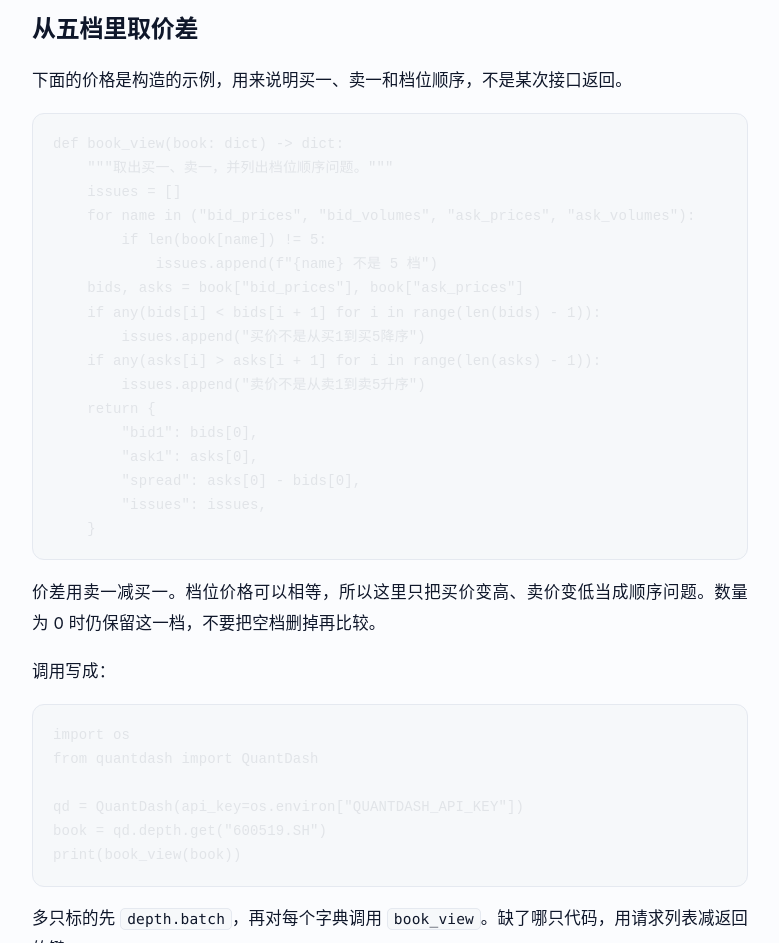
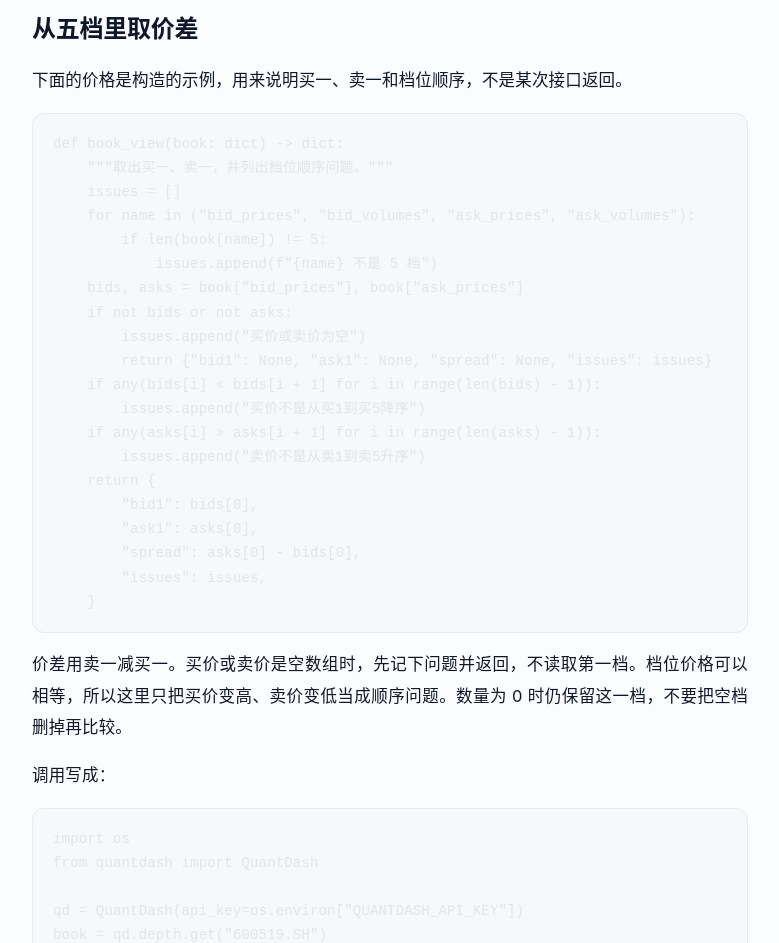
Before and after one commit to quantdash-net/blog, an Astro site: page /posts/five-level-spread in a window 1280 px wide. Shown: the part 800-1743 px from the top of the page, without its empty margins (112-891 px from the left). Built offline with nearby package versions, Linux system fonts and the light colour scheme; Astro itself is replaced by a stand-in of ours; code samples lack their colours.

Commit message:
修订：空盘口不读取第一档
Co-authored-by: benchmark_cc <Carlosxiaoqing@users.noreply.github.com>

````diff
--- a/src/content/posts/five-level-spread.md
+++ b/src/content/posts/five-level-spread.md
@@ -25,6 +25,9 @@ def book_view(book: dict) -> dict:
         if len(book[name]) != 5:
             issues.append(f"{name} 不是 5 档")
     bids, asks = book["bid_prices"], book["ask_prices"]
+    if not bids or not asks:
+        issues.append("买价或卖价为空")
+        return {"bid1": None, "ask1": None, "spread": None, "issues": issues}
     if any(bids[i] < bids[i + 1] for i in range(len(bids) - 1)):
         issues.append("买价不是从买1到买5降序")
     if any(asks[i] > asks[i + 1] for i in range(len(asks) - 1)):
@@ -37,7 +40,7 @@ def book_view(book: dict) -> dict:
     }
 ```
 
-价差用卖一减买一。档位价格可以相等，所以这里只把买价变高、卖价变低当成顺序问题。数量为 0 时仍保留这一档，不要把空档删掉再比较。
+价差用卖一减买一。买价或卖价是空数组时，先记下问题并返回，不读取第一档。档位价格可以相等，所以这里只把买价变高、卖价变低当成顺序问题。数量为 0 时仍保留这一档，不要把空档删掉再比较。
 
 调用写成：
 
````
